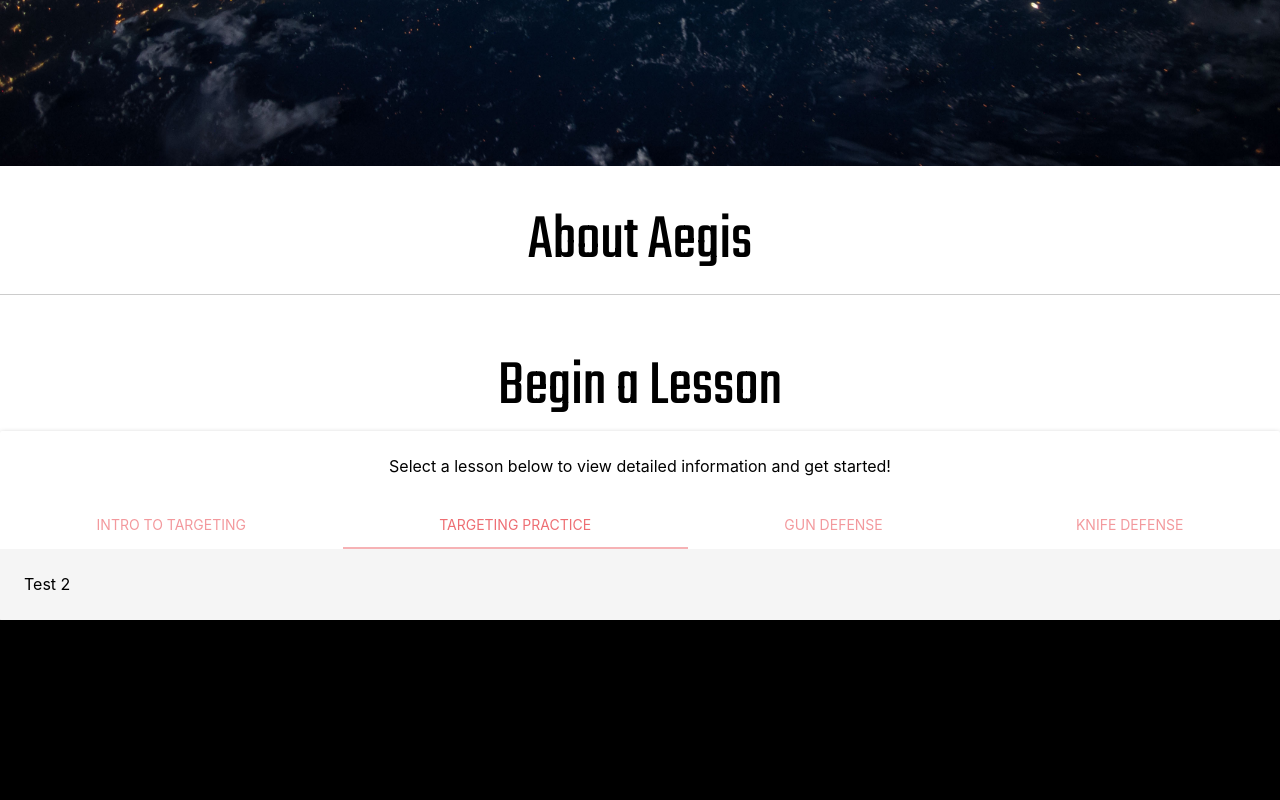
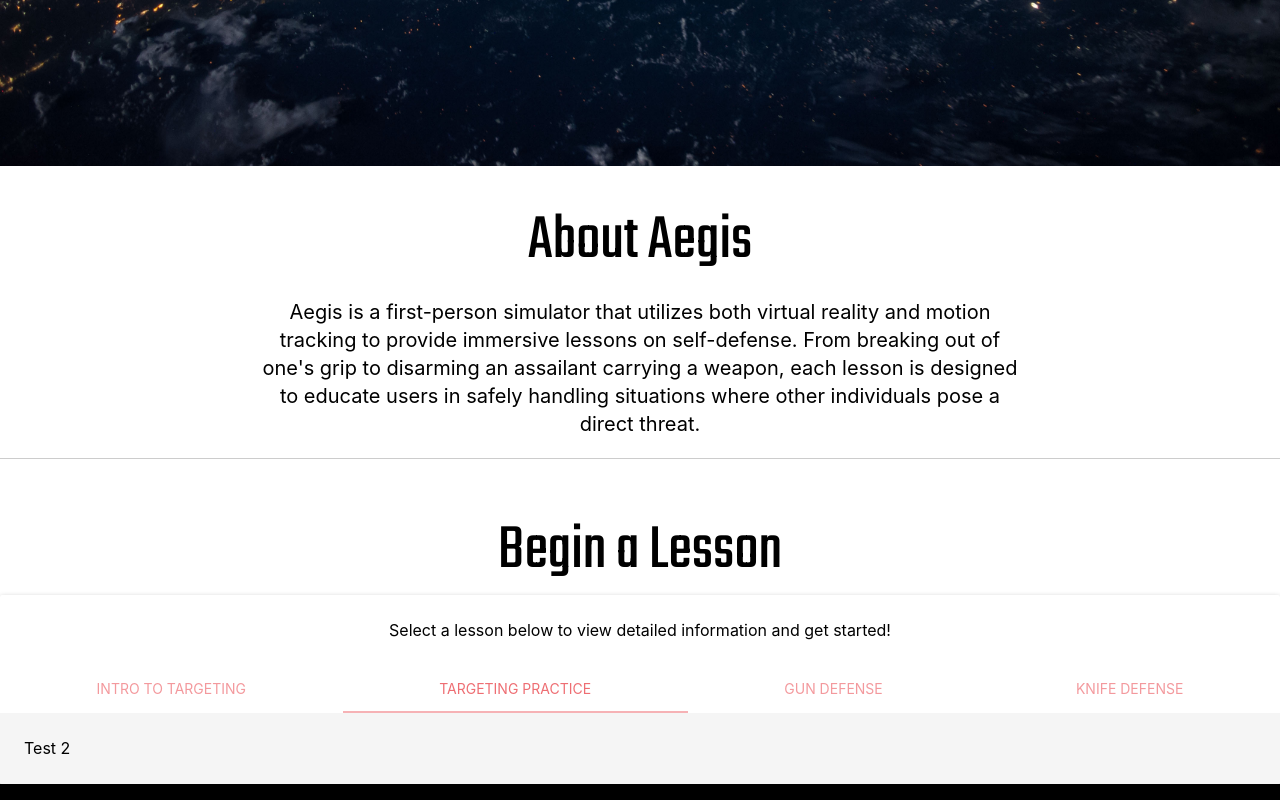
Before and after one commit to BananiumLabs/AegisVR, a website: page index.html in a window 1280 px wide. Shown: the part 634-1434 px from the top of the page. Before the commit the page ends 1270 px from the top, so only its background shows below. Drawn offline with nearby package versions, Linux system fonts and the light colour scheme.

Commit message:
Add about text
co-authored-by: Kevin Chu <chubot69@gmail.com>

```diff
--- a/css/main.css
+++ b/css/main.css
@@ -185,6 +185,14 @@
     text-align: center;
 }
 
+.container {
+    padding-left: 5vw;
+    padding-right: 5vw;
+}
+
+.info-text {
+    font-size: 20px;
+}
 
 
 
--- a/index.html
+++ b/index.html
@@ -39,6 +39,11 @@
 
     <div id="about">
       <h1 class="banner banner-text black-text">About Aegis</h1>
+      <div class="container">
+        <p class="center-text info-text">Aegis is a first-person simulator that utilizes both virtual reality and motion tracking
+          to provide immersive lessons on self-defense. From breaking out of one's grip to disarming an assailant carrying
+          a weapon, each lesson is designed to educate users in safely handling situations where other individuals pose a direct threat.</p>
+      </div>
     </div>
 
     <hr>
@@ -61,7 +66,6 @@
             <div class="card-content grey lighten-4">
               <div id="test4">
                 <h3 class="center-text">Intro to Targeting</h3>
-                <img src="assets/background.png" class="card-img">
                 <p>Discover the basics of disabling attackers swiftly and effectively. We'll take you through an interactive </p>
               </div>
               <div id="test5">Test 2</div>
```
